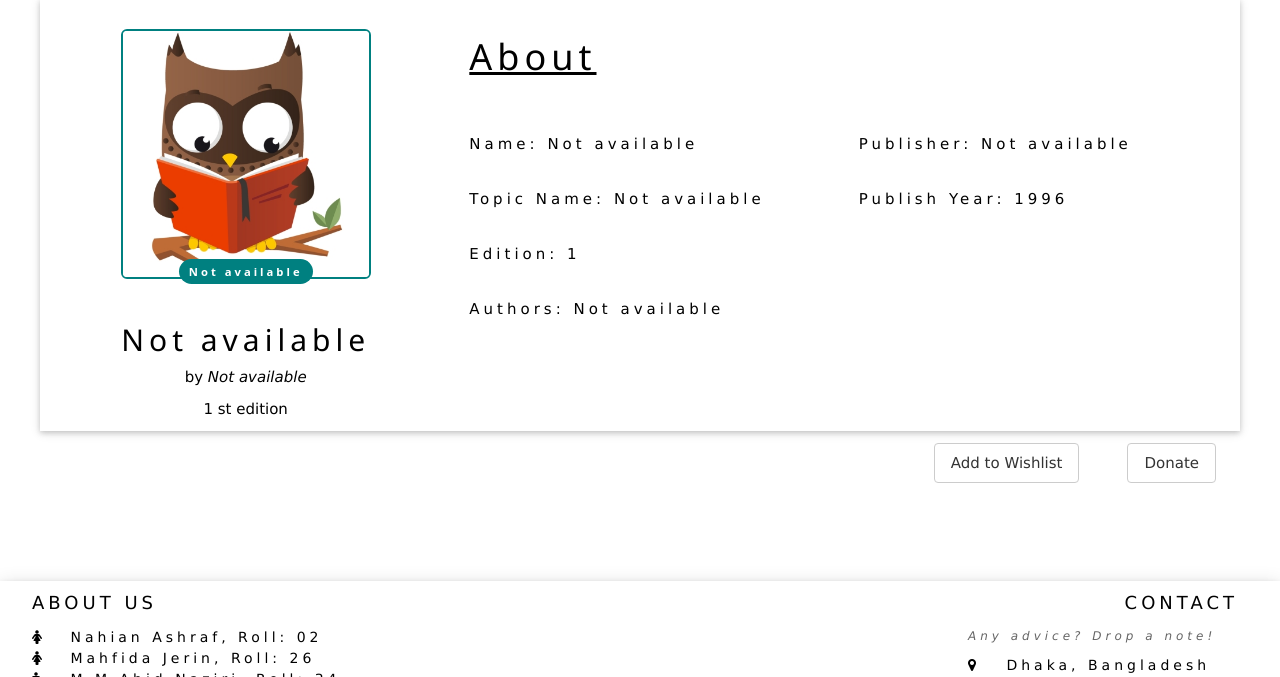
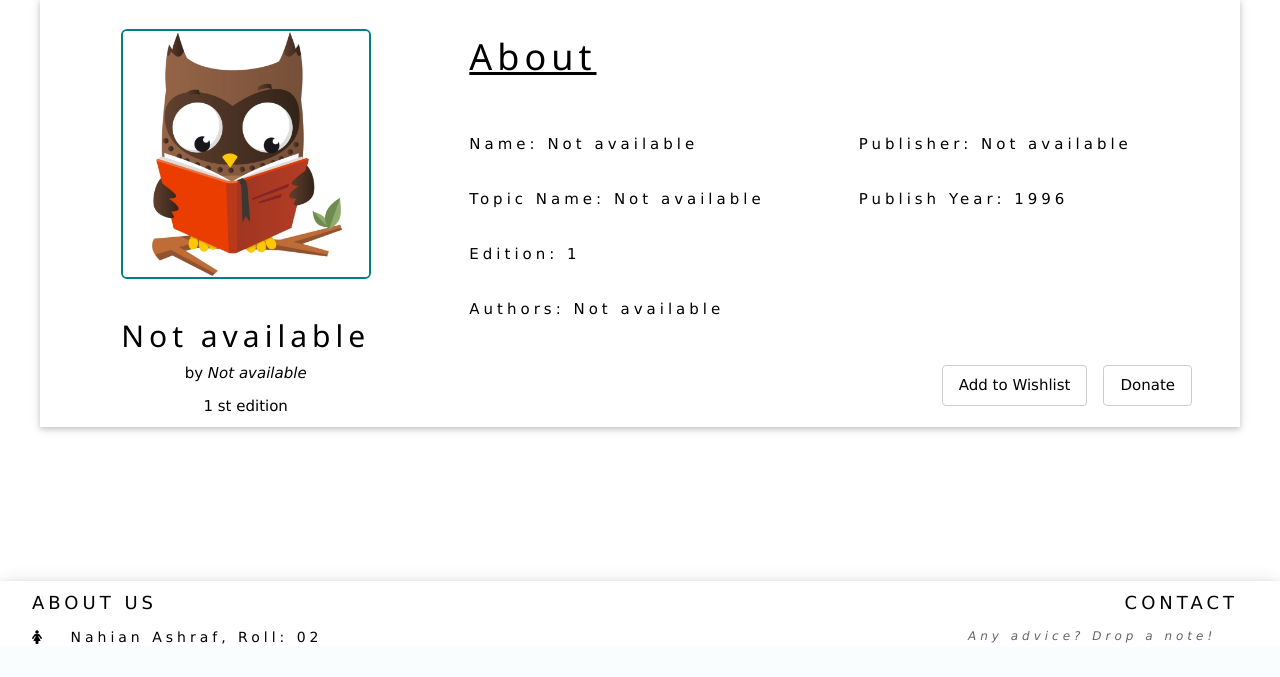
Before and after one commit to abidnazirisami/BookEX, a Django app: page /book/details/1/ in a window 1280 px wide. Shown: the part 153-830 px from the top of the page. After the commit the page ends 797 px from the top, so only its background shows below. Run offline with Django 3.2, Linux system fonts and the light colour scheme; the visitor is signed in with stand-in values (Sample User, id 1); data that the repository does not hold is empty; some libraries are stand-ins or nearby versions; some web fonts are replaced.

Commit message:
Version 3.3.2

```diff
--- a/django/static/css/bookex.css
+++ b/django/static/css/bookex.css
@@ -4,6 +4,7 @@
 h1,h2,h3,h4,h5,h6 {
     letter-spacing: 5px;
 }
+
 a:hover {
   text-decoration:none;
 }
@@ -68,8 +69,7 @@ p.small {
 
 
 button:hover {
-	box-shadow: 0 4px 8px 0 rgba(0, 0, 0, 0.2), 0 6px 20px 0 rgba(0, 0, 0, 0.19);
-  transition: all 0.5s;
+	transition: all 0.2s;
 }
 button:active:after {
     padding: 0;
@@ -226,7 +226,7 @@ img {
     font-size: 15px;
     color: #f1f1f1 important;
     display: block;
-    transition: 0.3s;
+    transition: 0.2s;
 }
 
 
--- a/django/templates/books/book_profile.html
+++ b/django/templates/books/book_profile.html
@@ -1,27 +1,23 @@
 {% extends 'base.html' %}
 {% load static %}
 {% block title %}
-<title>Profile-{{user.username}}
+<title>{{book.book_name}}
 </title>
-<link rel="icon" href="{% static 'profile.ico' %}" type="image/x-icon">
+<link rel="icon" href="{% static 'Book.ico' %}" type="image/x-icon">
 {% endblock %}
 
 {% block content %}
 <!-- Profile-->
 <div class="w3-container w3-card w3-white w3-margin-top ">
 	<div class="w3-third" style="max-width:1950px;padding-right: 10px">
-
 	    	{% load static %}
         	<div class="profile-header-container">
     		  <div class="profile-header-img">
                 <img class="img-rounded" src="{{book.photo.url}}" alt="Dp" style="width:250px; height: 250px;">
-                <!-- badge -->
-                <div class="rank-label-container">
-                    <span class="label label-default rank-label">{{book.book_name}}</span>
-                </div>
+
               </div>
        		</div>
-		<div class="w3-center"
+		<div class="w3-center">
 			<p class="w3-wide ">
 			<h2>{{book.book_name}}</h2>
 			<p>by <i class="authors">{{author.author_name}}</i></p>
@@ -36,7 +32,6 @@
 			{% endif %}
 			</p>
 		</div>
-
     </div>
     <div class="w3-twothird w3-padding-large w3-margin-top" style="text-align:left ;max-width:1950px;padding-left: 10px">
     	<p class="w3-wide" style="font-family: Courier"><u><h1>About</h1></u>
@@ -53,11 +48,10 @@
 		<p class="w3-wide ">Publisher: {{book.publisher}} </p><br>
 		<p class="w3-wide ">Publish Year: {{book.publish_year}} </p><br>
 	</div>
+	<div class="w3-twothird w3-container w3-right w3-margin-bottom">
+      <a href="{% url 'donatewithisbn' use_isbn=book.isbn %}"><button  class="w3-button w3-border w3-hover-teal w3-right w3-round w3-margin-left w3-margin-right">Donate</button></a>
+      <a href="{% url 'addtowishlist' req_isbn=book.isbn %}"><button  class="w3-button w3-border w3-hover-teal w3-right w3-round">Add to Wishlist</button></a>
+    </div>
 </div>
-    <div class="w3-container w3-padding-large w3-right w3-margin-bottom">
-      <a href="{% url 'donatewithisbn' use_isbn=book.isbn %}"><button  class="w3-button w3-border w3-hover-teal w3-left w3-round">Donate</button></a>
-    </div>
-    <div class="w3-container w3-padding-large w3-right w3-margin-bottom">
-      <a href="{% url 'addtowishlist' req_isbn=book.isbn %}"><button  class="w3-button w3-border w3-hover-teal w3-left w3-round">Add to Wishlist</button></a>
-    </div>
+
 {% endblock %}
--- a/django/templates/home.html
+++ b/django/templates/home.html
@@ -52,6 +52,7 @@
 
 </span>
 </nav>
+
 <div class="w3-row ">
   <div class="w3-col m3 w3-large w3-margin-top" style="padding-right: 10px; padding-left: 10px">
 	<div class="w3-card" style="width:100%">
```
Also changed, not shown: django/static/Book.ico (added), 1 other file.
